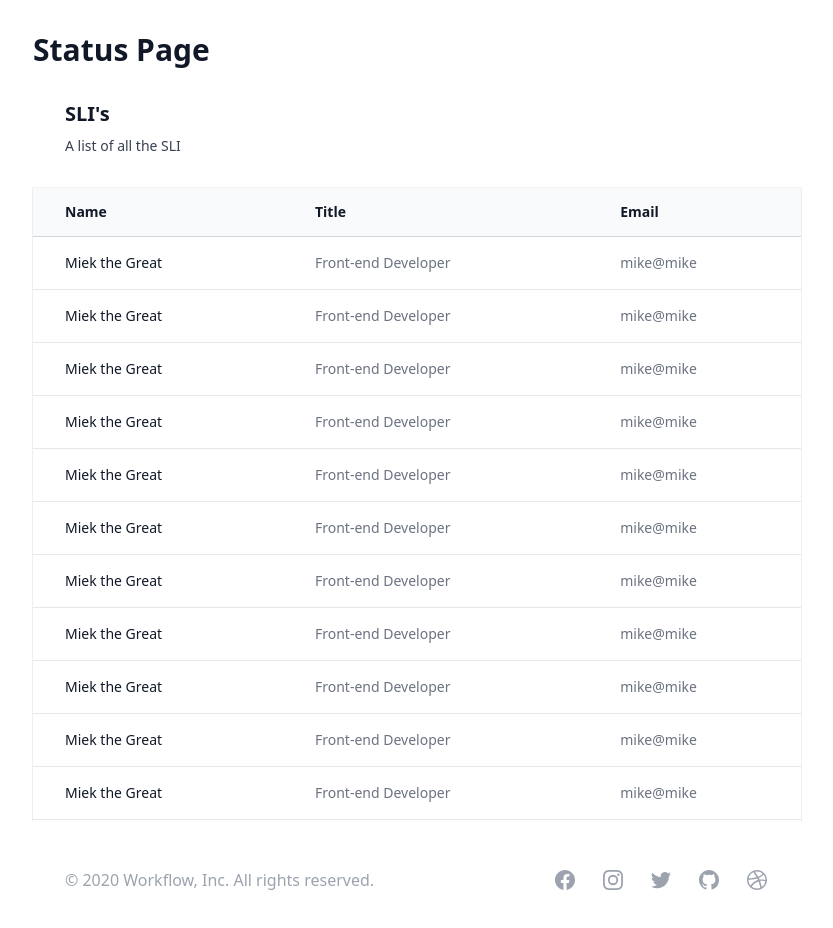
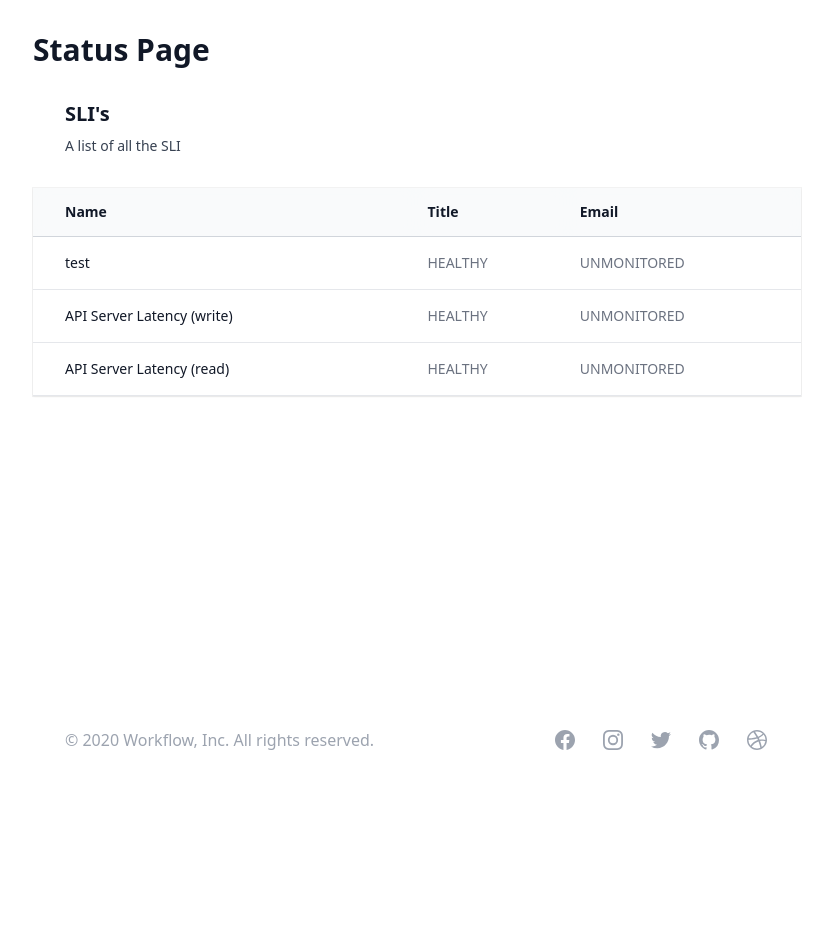
Before and after one commit to cirkonis/status-page-frontend, an Angular app: page / in a window 1280 px wide. Shown: the top 928 px of the page, without its empty margins (223-1056 px from the left). After the commit the page ends 800 px from the top, so only its background shows below. Built offline with nearby package versions, Linux system fonts and the light colour scheme.

Commit message:
added interfaces and enums

```diff
--- a/src/app/status-page/status-table/status-table.component.html
+++ b/src/app/status-page/status-table/status-table.component.html
@@ -21,10 +21,10 @@
             </tr>
             </thead>
             <tbody class="bg-white">
-            <tr *ngFor="let number of numbers">
-              <td class="whitespace-nowrap border-b border-gray-200 py-4 pl-4 pr-3 text-sm font-medium text-gray-900 sm:pl-6 lg:pl-8">Miek the Great</td>
-              <td class="whitespace-nowrap border-b border-gray-200 px-3 py-4 text-sm text-gray-500 hidden sm:table-cell">Front-end Developer</td>
-              <td class="whitespace-nowrap border-b border-gray-200 px-3 py-4 text-sm text-gray-500 hidden lg:table-cell">mike@mike</td>
+            <tr *ngFor="let sli of sli">
+              <td class="whitespace-nowrap border-b border-gray-200 py-4 pl-4 pr-3 text-sm font-medium text-gray-900 sm:pl-6 lg:pl-8">{{sli.name}}</td>
+              <td class="whitespace-nowrap border-b border-gray-200 px-3 py-4 text-sm text-gray-500 hidden sm:table-cell">{{sli.nebulaStatus}}</td>
+              <td class="whitespace-nowrap border-b border-gray-200 px-3 py-4 text-sm text-gray-500 hidden lg:table-cell">{{sli.gcpStatus}}</td>
             </tr>
             </tbody>
           </table>
--- a/src/app/status-page/status-table/status-table.component.ts
+++ b/src/app/status-page/status-table/status-table.component.ts
@@ -1,4 +1,6 @@
-import { Component, OnInit } from '@angular/core';
+import {Component, OnInit} from '@angular/core';
+import {IServiceLevelIndicator} from "../../../interfaces/IServiceLevelIndicator";
+import {ESliStatus} from "../../../enums/ESliStatus";
 
 @Component({
   selector: 'app-status-table',
@@ -6,7 +8,24 @@ import { Component, OnInit } from '@angular/core';
 })
 export class StatusTableComponent implements OnInit {
 
-  numbers = [0,1,2,3,4,5,6,9,9,9,9]
+  sli: IServiceLevelIndicator[] = [
+    {
+      name: 'test',
+      nebulaStatus: ESliStatus.HEALTHY,
+      gcpStatus: ESliStatus.UNMONITORED,
+    },
+    {
+      name: 'API Server Latency (write)',
+      nebulaStatus: ESliStatus.HEALTHY,
+      gcpStatus: ESliStatus.UNMONITORED,
+    },
+    {
+      name: 'API Server Latency (read)',
+      nebulaStatus: ESliStatus.HEALTHY,
+      gcpStatus: ESliStatus.UNMONITORED,
+    },
+  ]
+
 
   constructor() { }
 
--- /dev/null
+++ b/src/enums/ESliStatus.ts
@@ -0,0 +1,8 @@
+export enum ESliStatus {
+  HEALTHY ='HEALTHY',
+  UNMONITORED = 'UNMONITORED',
+  WARNING = 'WARNING',
+  ERROR = 'ERROR',
+  ALERTING = 'ALERTING',
+  INFO = 'INFO',
+}
--- /dev/null
+++ b/src/interfaces/IServiceLevelIndicator.ts
@@ -0,0 +1,7 @@
+import {ESliStatus} from "../enums/ESliStatus";
+
+export interface IServiceLevelIndicator {
+  name: string
+  nebulaStatus: ESliStatus,
+  gcpStatus: ESliStatus
+}
```
